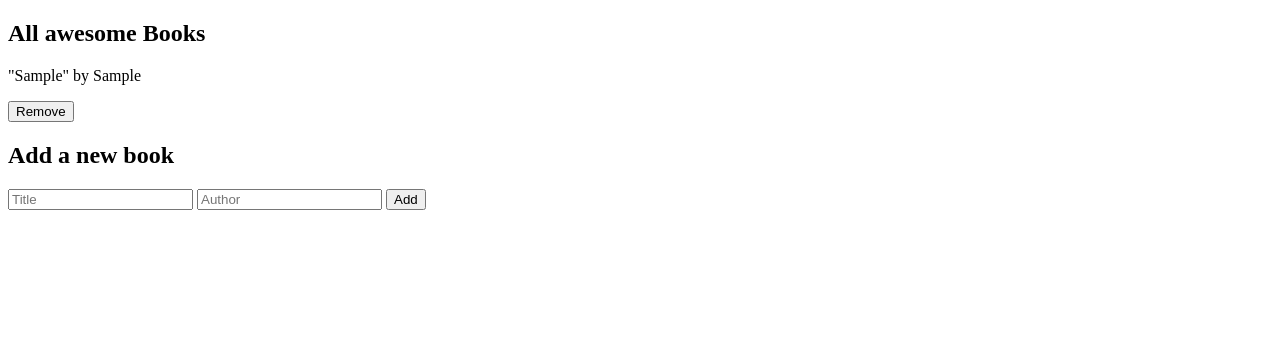
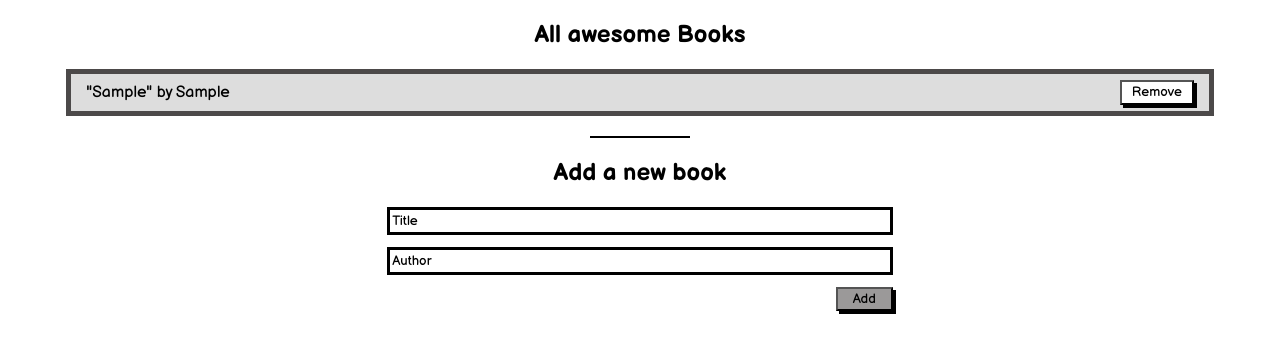
Before and after one commit to rbhatt1999/Awesome-books, a website: page index.html in a window 1280 px wide. Both pictures are taken after typing "Sample", "Sample" into the empty fields and a click on the button "Add". Drawn offline with Linux system fonts and the light colour scheme.

Commit message:
Update style.css

```diff
--- a/style.css
+++ b/style.css
@@ -1,7 +1,77 @@
+* {
+  font-family: 'Balsamiq Sans', cursive;
+}
+.title {
+  text-align: center;
+}
 .book-list {
+  display: flex;
+  flex-direction: column;
+  align-items: center;
   padding: 0;
+  width: 90%;
+  margin: auto;
 }
-
+.title-author {
+  margin: 8px 0;
+}
+button {
+  background-color: white;
+  box-shadow: 3px 3px;
+  padding: 2.5px 10px;
+  transition: all 300ms linear;
+}
+button:hover {
+  background-color: rgb(221, 221, 221);
+}
+button:active, button:focus {
+  background-color: rgb(155, 153, 153);
+}
+.black-border {
+  border: 5px solid rgb(76, 73, 73);
+}
 li {
-  list-style: none;
+  display: flex;
+  justify-content: space-between;
+  width: 100%;
+  gap: 20px;
+  margin: auto;
+  align-items: center;
+  padding: 0 14px;
+  box-sizing: border-box;
 }
+li:nth-child(odd){
+  background-color: rgb(221, 221, 221);
+  border: 1px solid rgb(221, 221, 221);
+}
+.input-section {
+  display: flex;
+  flex-direction: column;
+  align-items: center;
+  gap: 20px;
+}
+.underline {
+  width: 100px;
+  height: 20px;
+  border-bottom: 2px solid black;
+}
+.headline {
+  margin: 0;
+}
+form {
+  display: flex;
+  flex-direction: column;
+  gap: 12px;
+  width: 40%;
+}
+form input {
+  height: 20px;
+  border: 3px solid black;
+}
+form input::placeholder {
+  color: black;
+}
+#submit {
+  align-self:flex-end;
+  padding: 2px 15px;
+}
```
